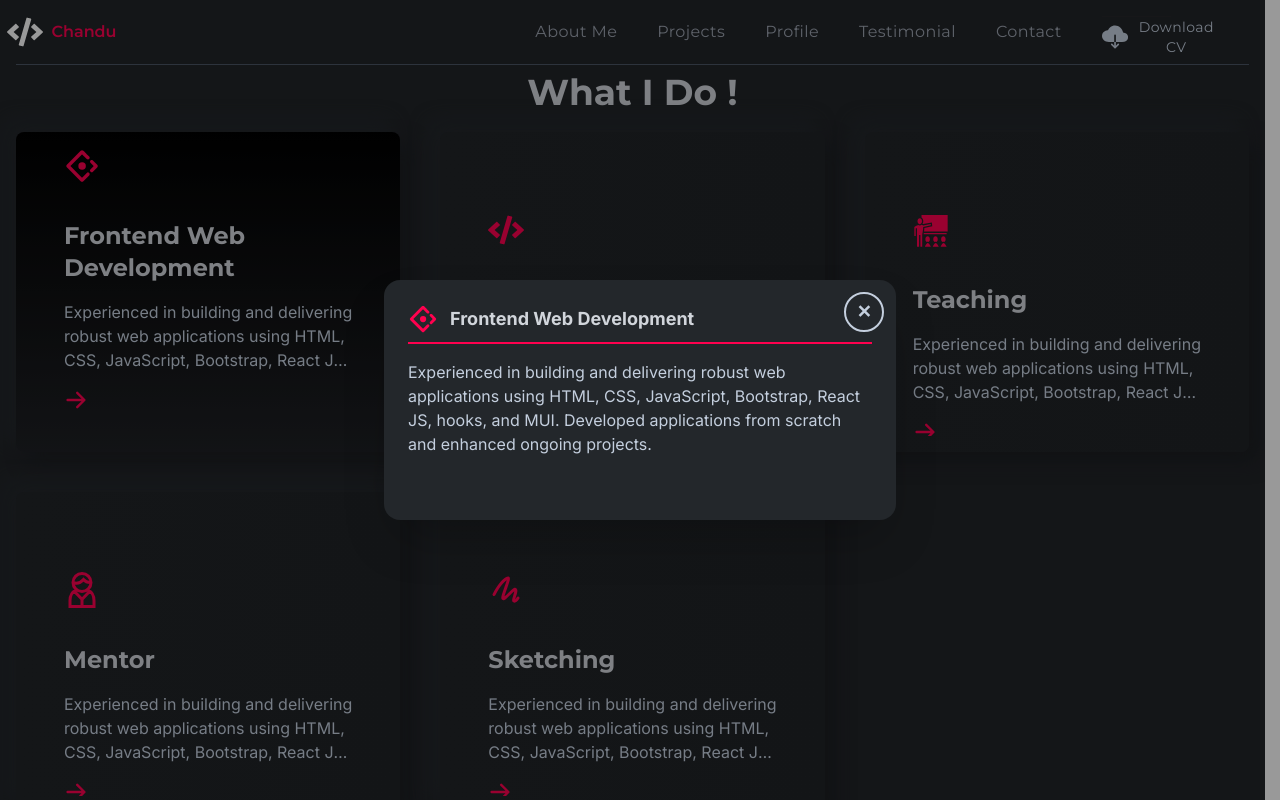
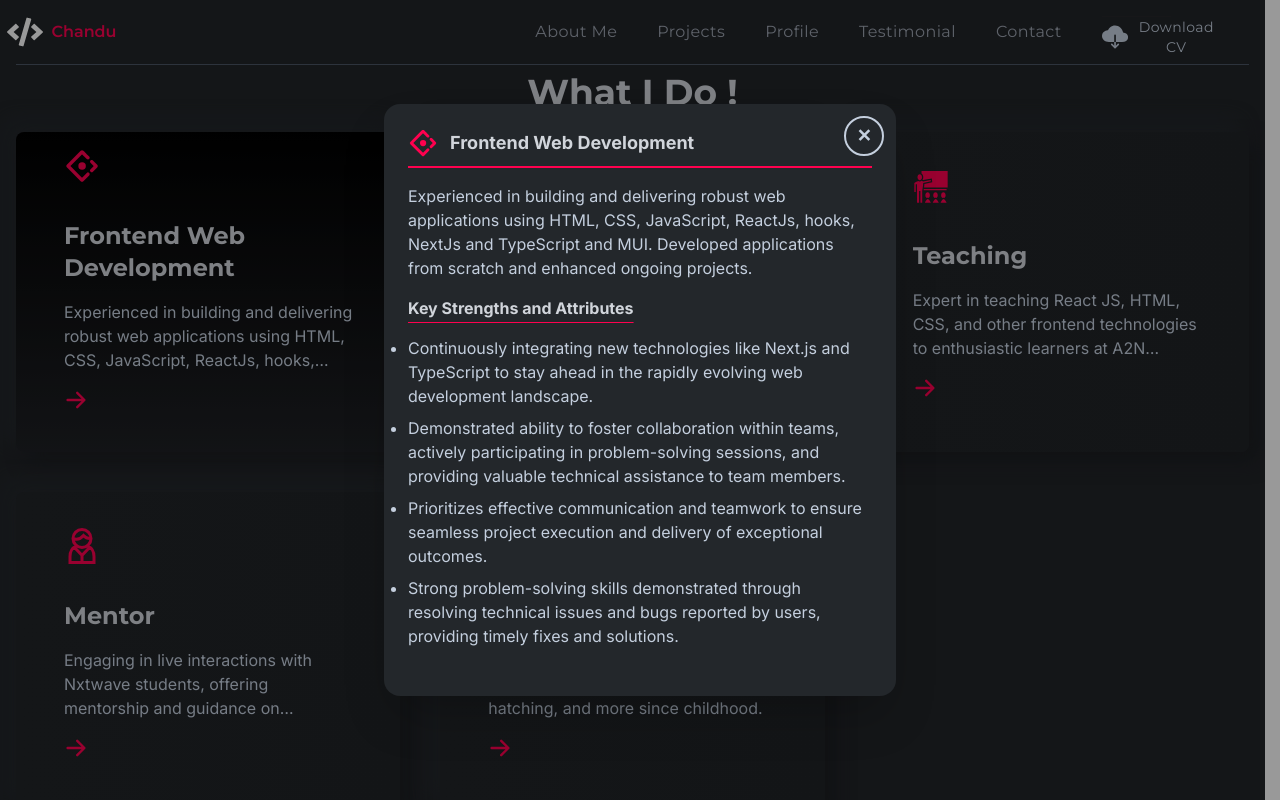
Before and after one commit to chandu-0214/portfolio-v1, a Next.js app: page /portfolio in a window 1280 px wide. Both pictures are taken after a click on the icon 76 px from the left and 1050 px from the top of the page. Shown: the part 650-1450 px from the top of the page. Built offline with nearby package versions, Linux system fonts and the light colour scheme.

Commit message:
profile data uploaded

```diff
--- /dev/null
+++ b/src/app/AddOnComponents/Modaldes.tsx
@@ -0,0 +1,20 @@
+import React from "react";
+
+const Modaldes = (props: any) => {
+  return (
+    <>
+      <h2 className="font-bold text-md text-gray-300 underline decoration-designColor  decoration-1  underline-offset-8  ">
+        {props?.modalttile}
+      </h2>
+      <ul role="list" className="list-disc mt-4">
+        {props?.modalDes.map((modal: any, index: any) => (
+          <li className="mb-2" key={index}>
+            {modal}
+          </li>
+        ))}
+      </ul>
+    </>
+  );
+};
+
+export default Modaldes;
--- a/src/app/AddOnComponents/MultiStepLoaderDemo.tsx
+++ b/src/app/AddOnComponents/MultiStepLoaderDemo.tsx
@@ -1,8 +1,6 @@
 "use client";
 import React, { useState } from "react";
 import { MultiStepLoader as Loader } from "../components/ui/multi-step-loader";
-import { loadingImg } from "../assets";
-import Image from "next/image";
 
 const loadingStates = [
   {
--- a/src/app/components/features/Card.tsx
+++ b/src/app/components/features/Card.tsx
@@ -1,8 +1,9 @@
 "use client";
+import Modaldes from "@/app/AddOnComponents/Modaldes";
 import React, { useRef } from "react";
 import { HiArrowRight } from "react-icons/hi";
 
-const Card = ({ title, des, icon }: any) => {
+const Card = ({ title, des, icon, modalttile, modalDes }: any) => {
   const modalRef = useRef<HTMLDialogElement>(null);
 
   const openModal = () => {
@@ -21,6 +22,7 @@ const Card = ({ title, des, icon }: any) => {
           </div>
           <div className="w-full h-[2px] mt-2 bg-designColor"></div>
           <p className="py-4">{des}</p>
+          <Modaldes modalDes={modalDes} modalttile={modalttile} />
           <div className="modal-action">
             <form method="dialog">
               {/* if there is a button in form, it will close the modal */}
@@ -38,7 +40,7 @@ const Card = ({ title, des, icon }: any) => {
         </form>
       </dialog>
       <div className="h-72 overflow-y-hidden">
-        <div className="flex h-full flex-col gap-10 translate-y-16 group-hover:translate-y-0 transition-transform duration-500">
+        <div className="flex h-full flex-col gap-10 translate-y-5 group-hover:translate-y-0 transition-transform duration-500">
           <div className="w-10 h-8 flex flex-col justify-between">
             {icon ? (
               <span className="text-4xl text-designColor">{icon}</span>
--- a/src/app/components/features/Features.tsx
+++ b/src/app/components/features/Features.tsx
@@ -26,12 +26,15 @@ const Features = () => {
             title={card.title}
             des={card.des}
             icon={getIcon(card.icon)}
+            modalDes={card.modalDes || ["hi"]}
+            modalttile={card.modalttile}
           />
         ))}
       </div>
     </section>
   );
 };
+
 const getIcon = (iconName: string) => {
   switch (iconName) {
     case "AiFillAppstore":
--- a/src/app/components/ui/multi-step-loader.tsx
+++ b/src/app/components/ui/multi-step-loader.tsx
@@ -1,5 +1,4 @@
 "use client";
-import { loadingImg } from "@/app/assets";
 import { cn } from "@/app/utils/cn";
 import { AnimatePresence, motion } from "framer-motion";
 import { useState, useEffect } from "react";
--- a/src/app/constants/constants.ts
+++ b/src/app/constants/constants.ts
@@ -179,57 +179,62 @@ export const BestSkill = [
 export const cardFeaturedData = [
   {
     title: "Frontend Web Development",
-    des: "Experienced in building and delivering robust web applications using HTML, CSS, JavaScript, Bootstrap, React JS, hooks, and MUI. Developed applications from scratch and enhanced ongoing projects.",
+    des: "Experienced in building and delivering robust web applications using HTML, CSS, JavaScript, ReactJs, hooks, NextJs and TypeScript and MUI. Developed applications from scratch and enhanced ongoing projects.",
     icon: "AiOutlineAntDesign",
+    modalttile: "Key Strengths and Attributes",
+    modalDes: [
+      "Continuously integrating new technologies like Next.js and TypeScript to stay ahead in the rapidly evolving web development landscape.",
+      "Demonstrated ability to foster collaboration within teams, actively participating in problem-solving sessions, and providing valuable technical assistance to team members.",
+      " Prioritizes effective communication and teamwork to ensure seamless project execution and delivery of exceptional outcomes.",
+      "Strong problem-solving skills demonstrated through resolving technical issues and bugs reported by users, providing timely fixes and solutions.",
+    ],
   },
   {
     title: "Software Engineering",
-    des: "Proficient software engineer with experience in developing and implementing front-end architecture. Utilized React JS, Redux, and React Hook Forms for seamless implementation of features in GRC product.",
+    des: "Proficient software engineer with experience in developing and implementing front-end architecture. Continuously expanding skillset with courses in Next.js and TypeScript to embrace cutting-edge solutions.",
     icon: "FaCode",
+    modalttile: "Key Strengths and Attributes: Crafting Innovative",
+    modalDes: [
+      " Leveraged advanced tools like Next.js, React JS, Redux, and React Hook Forms to ensure the seamless implementation of features, contributing to the development of MetricStream's fastest and biggest GRC product.",
+      "Utilized agile methodologies to drive iterative development cycles, enabling rapid prototyping and continuous improvement. Actively participated in sprint planning, stand-ups, and retrospectives to foster collaboration and streamline project delivery.",
+      "Engaged in ongoing professional development, staying abreast of emerging technologies and best practices in software engineering. Committed to lifelong learning and self-improvement to remain at the forefront of the industry.",
+      "Experience in full-stack development, including integrating RESTful APIs for data retrieval, authentication, and other functionalities.",
+    ],
   },
   {
     title: "Teaching",
-    des: "Experienced in building and delivering robust web applications using HTML, CSS, JavaScript, Bootstrap, React JS, hooks, and MUI. Developed applications from scratch and enhanced ongoing projects.",
+    des: "Expert in teaching React JS, HTML, CSS, and other frontend technologies to enthusiastic learners at A2N Academy.",
     icon: "GiTeacher",
+    modalttile: "Passionate Educator",
+    modalDes: [
+      "Demonstrated ability to deliver engaging and comprehensive lessons, catering to diverse learning styles and skill levels.",
+      "Proven track record of empowering over hundreds of students with in-depth knowledge and practical skills in web development.",
+      "Known for clear and articulate explanations, fostering a supportive and interactive learning environment.",
+      "Committed to the success of every student, providing personalized guidance and mentorship to help them achieve their goals.",
+    ],
   },
   {
     title: "Mentor",
-    des: "Experienced in building and delivering robust web applications using HTML, CSS, JavaScript, Bootstrap, React JS, hooks, and MUI. Developed applications from scratch and enhanced ongoing projects.",
+    des: "Engaging in live interactions with Nxtwave students, offering mentorship and guidance on navigating the path to the IT sector.",
     icon: "GrUserManager",
+    modalttile: "Guiding Light",
+    modalDes: [
+      "Providing insights and advice on career pathways and strategies for securing high-paying job opportunities in the industry.",
+      "Addressing student queries and doubts with clarity and expertise, helping them understand the steps needed to excel in the IT field.",
+      "Sharing actionable tips and practical advice derived from personal experience and industry knowledge.",
+      "Empowering students with the knowledge and confidence to pursue their aspirations in the tech industry.",
+    ],
   },
   {
     title: "Sketching",
-    des: "Experienced in building and delivering robust web applications using HTML, CSS, JavaScript, Bootstrap, React JS, hooks, and MUI. Developed applications from scratch and enhanced ongoing projects.",
+    des: "Passionate sketch artist proficient in free sketching, portrait sketching, hatching, and more since childhood.",
     icon: "RiSketching",
-  },
-];
-
-const cardData = [
-  {
-    title: "Frontend Web Development",
-    des: "Experienced in building and delivering robust web applications using HTML, CSS, JavaScript, Bootstrap, React JS, hooks, and MUI. Developed applications from scratch and enhanced ongoing projects.",
-    icon: "AiOutlineAntDesign",
-  },
-  {
-    title: "Software Engineering",
-    des: "Proficient software engineer with experience in developing and implementing front-end architecture. Utilized React JS, Redux, and React Hook Forms for seamless implementation of features in GRC product.",
-    icon: "FaCode",
-  },
-  {
-    title: "Collaboration and Teamwork",
-    des: "Demonstrated ability to collaborate with teams, actively contributing to problem-solving sessions and providing technical assistance to team members.",
-  },
-  {
-    title: "Problem-solving Skills",
-    des: "Strong problem-solving skills demonstrated through resolving technical issues and bugs reported by users, providing timely fixes and solutions.",
-  },
-  {
-    title: "Full Stack Development",
-    des: "Experience in full-stack development, including integrating RESTful APIs for data retrieval, authentication, and other functionalities.",
-  },
-  {
-    title: "Internship Experience",
-    des: "Hands-on experience gained during internship, progressing from foundational understanding of web development to mastering React JS, Hooks, and Material-UI (MUI) for building diverse applications.",
+    modalttile: "Creative Expression",
+    modalDes: [
+      "Find solace, energy, and inspiration through the art of sketching, exploring new horizons and experiencing absolute happiness.",
+      "Utilize sketching as a means of creative expression, capturing moments, emotions, and perspectives with precision and finesse.",
+      "Continuously honing skills and pushing boundaries in sketching, embracing the joy and fulfillment it brings.",
+    ],
   },
 ];
 
--- a/src/app/loading.tsx
+++ b/src/app/loading.tsx
@@ -1,6 +1,5 @@
 import React from "react";
 import { MultiStepLoaderDemo } from "./AddOnComponents/MultiStepLoaderDemo";
-import { loadingImg } from "./assets";
 
 const loading = () => {
   return (
```
